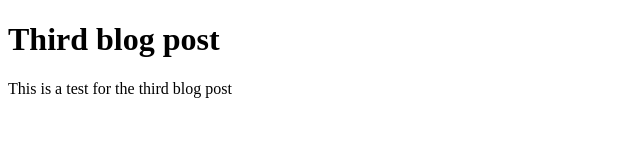
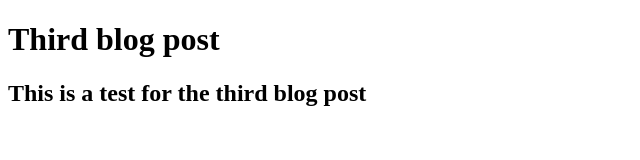
Before and after one commit to iDatLe/gatsbynetlifycms, a Gatsby site: page /third-blog-post/ in a window 1280 px wide. Shown: the whole page, without its empty margins (0-640 px from the left). Built offline with nearby package versions, Linux system fonts and the light colour scheme; Gatsby itself is replaced by a stand-in of ours.

Commit message:
Update Blog “third-blog-post”

```diff
--- a/blog/third-blog-post.md
+++ b/blog/third-blog-post.md
@@ -3,4 +3,4 @@ path: third-blog-post
 date: 2019-06-24T23:14:02.776Z
 title: Third blog post
 ---
-This is a test for the third blog post
+## This is a test for the third blog post
```
